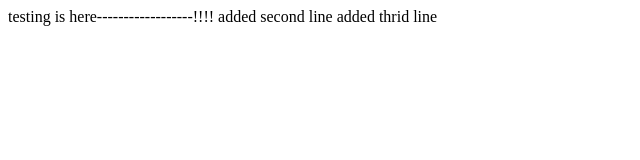
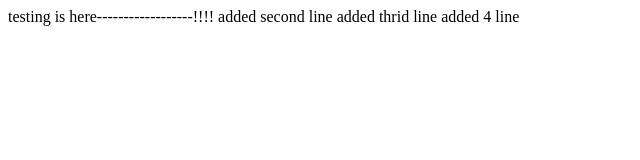
Before and after one commit to YashKumar-99/tempdelete, a plain HTML site: page index.html in a window 1280 px wide. Shown: the full height of the page, 0-640 px from the left. Drawn offline with Linux system fonts and the light colour scheme.

Commit message:
this is commit 4

```diff
--- a/index.html
+++ b/index.html
@@ -13,5 +13,8 @@
 
 
     added thrid line
+
+
+    added 4 line
 </body>
 </html>
```
